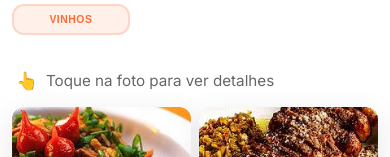
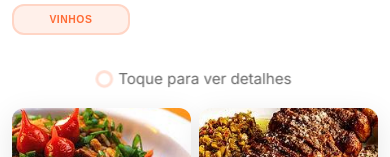
Before and after one commit to cassianoworkjs/Projeto-Don-Vittorio, a Vue app: page /menu in a window 390 px wide. Shown: the part 535-692 px from the top of the page. Built offline with nearby package versions, Linux system fonts and the light colour scheme.

Commit message:
Update Menu.vue

```diff
--- a/src/views/Menu.vue
+++ b/src/views/Menu.vue
@@ -115,9 +115,12 @@
 
             <!-- Regular Menu Items -->
             <div v-else>
-              <div class="tap-hint" aria-hidden="true">
-                <span class="tap-emoji">👆</span>
-                <span class="tap-text">Toque na foto para ver detalhes</span>
+              <!-- NEW: Indicators for mobile -->
+              <div v-if="isMobile" class="hint-label-container">
+                <span class="hint-label">
+                  <span class="hint-icon"></span>
+                  Toque para ver detalhes
+                </span>
               </div>
               <div class="menu-grid">
                 <div
@@ -128,20 +131,25 @@
                 >
                   <div class="menu-image">
                     <img :src="item.image" :alt="item.name" />
-                  <div v-if="showTapHint" class="tap-indicator" aria-hidden="true">
-                    <span class="tap-indicator__icon">👆</span>
-                  </div>
+
+
                     <div class="menu-overlay">
                       <div class="overlay-content">
                         <h3>{{ item.name }}</h3>
                         <p>{{ item.description }}</p>
-                      <span class="price">R$ {{ item.price.toFixed(2) }}</span>
+                        <span class="price"
+                          >R$ {{ item.price.toFixed(2) }}</span
+                        >
                         <div class="overlay-badges">
-                        <span v-if="item.combo" class="badge combo">Combo</span>
+                          <span v-if="item.combo" class="badge combo"
+                            >Combo</span
+                          >
                           <span v-if="item.price > 40" class="badge premium"
                             >Premium</span
                           >
-                        <span v-if="item.price <= 20" class="badge tradicional"
+                          <span
+                            v-if="item.price <= 20"
+                            class="badge tradicional"
                             >Tradicional</span
                           >
                           <span
@@ -174,9 +182,17 @@
           <div class="modal-price">R$ {{ selectedItem?.price.toFixed(2) }}</div>
           <div class="modal-badges">
             <span v-if="selectedItem?.combo" class="badge combo">Combo</span>
-            <span v-if="selectedItem?.price > 40" class="badge premium">Premium</span>
-            <span v-if="selectedItem?.price <= 20" class="badge tradicional">Tradicional</span>
-            <span v-if="selectedItem?.price > 20 && selectedItem?.price <= 40" class="badge especial">Especial</span>
+            <span v-if="selectedItem?.price > 40" class="badge premium"
+              >Premium</span
+            >
+            <span v-if="selectedItem?.price <= 20" class="badge tradicional"
+              >Tradicional</span
+            >
+            <span
+              v-if="selectedItem?.price > 20 && selectedItem?.price <= 40"
+              class="badge especial"
+              >Especial</span
+            >
           </div>
         </div>
       </div>
@@ -193,7 +209,7 @@ export default {
       activeCategory: "don-todo-dia",
       selectedItem: null,
       showItemModal: false,
-      showTapHint: true,
+      isMobile: false, // NEW: State to track if it's a mobile device
       categories: [
         {
           id: "ponto-carne",
@@ -722,7 +738,7 @@ export default {
     // Garantir que apenas uma categoria seja ativa por vez
     activeCategoryId() {
       return this.activeCategory;
-    }
+    },
   },
   methods: {
     setActiveCategory(categoryId) {
@@ -739,9 +755,6 @@ export default {
       this.$router.push(`/menu/${this.selectedLocation}`);
     },
     selectItem(item) {
-      if (this.showTapHint) {
-        this.showTapHint = false;
-      }
       this.selectedItem = item;
       this.showItemModal = true;
     },
@@ -749,6 +762,10 @@ export default {
       this.showItemModal = false;
       this.selectedItem = null;
     },
+    // NEW: Function to check if it's a mobile device
+    checkMobile() {
+      this.isMobile = window.innerWidth <= 768;
+    },
   },
   mounted() {
     if (this.$route.params.location) {
@@ -760,10 +777,12 @@ export default {
       this.activeCategory = this.$route.query.category;
     }
 
-    // Ocultar a dica automaticamente após alguns segundos (mobile)
-    setTimeout(() => {
-      this.showTapHint = false;
-    }, 4000);
+    // NEW: Check for mobile on mount and resize
+    this.checkMobile();
+    window.addEventListener("resize", this.checkMobile);
+  },
+  beforeDestroy() {
+    window.removeEventListener("resize", this.checkMobile);
   },
 };
 </script>
@@ -779,6 +798,21 @@ export default {
   to {
     opacity: 1;
     transform: translateY(0);
+  }
+}
+
+@keyframes pulse {
+  0% {
+    transform: scale(0.95);
+    opacity: 0.8;
+  }
+  50% {
+    transform: scale(1);
+    opacity: 1;
+  }
+  100% {
+    transform: scale(0.95);
+    opacity: 0.8;
   }
 }
 
@@ -1126,19 +1160,6 @@ export default {
   gap: 2rem;
 }
 
-.tap-hint {
-  display: none;
-  align-items: center;
-  gap: 0.5rem;
-  color: #666;
-  font-size: 0.95rem;
-  margin: 0 0 0.75rem 0.25rem;
-}
-
-.tap-emoji {
-  font-size: 1.1rem;
-}
-
 .menu-item {
   position: relative;
   border-radius: 20px;
@@ -1157,32 +1178,6 @@ export default {
   position: relative;
   aspect-ratio: 4/3;
   overflow: hidden;
-}
-
-.tap-indicator {
-  position: absolute;
-  bottom: 8px;
-  right: 8px;
-  background: rgba(0, 0, 0, 0.5);
-  color: #fff;
-  border-radius: 999px;
-  padding: 6px 8px;
-  display: none;
-  align-items: center;
-  justify-content: center;
-  z-index: 2;
-  animation: tapPulse 1.2s ease-in-out infinite;
-}
-
-.tap-indicator__icon {
-  font-size: 14px;
-  line-height: 1;
-}
-
-@keyframes tapPulse {
-  0% { transform: translateY(0); opacity: 0.85; }
-  50% { transform: translateY(-2px); opacity: 1; }
-  100% { transform: translateY(0); opacity: 0.85; }
 }
 
 .menu-image img {
@@ -1280,6 +1275,44 @@ export default {
   color: white;
 }
 
+/* NEW: General Hint Label for Mobile */
+.hint-label-container {
+  display: none;
+  justify-content: center;
+  margin: 0 0 1rem 0;
+  color: #666;
+}
+
+.hint-label {
+  display: flex;
+  align-items: center;
+  gap: 0.5rem;
+  font-size: 0.95rem;
+  animation: pulse 1.5s infinite;
+}
+
+.hint-icon {
+  width: 12px;
+  height: 12px;
+  border: 2px solid #ff6b35;
+  border-radius: 50%;
+  background-color: transparent;
+  animation: ripple 1.5s infinite;
+}
+
+@keyframes ripple {
+  0% {
+    transform: scale(0.1);
+    opacity: 0.5;
+  }
+  100% {
+    transform: scale(2.5);
+    opacity: 0;
+  }
+}
+
+/* removed info-indicator styles */
+
 /* Responsive Design */
 @media (max-width: 1024px) {
   .container {
@@ -1371,7 +1404,7 @@ export default {
     gap: 0.75rem;
   }
 
-  .tap-hint {
+  .hint-label-container {
     display: flex;
   }
 
@@ -1419,10 +1452,6 @@ export default {
   .menu-item:hover .menu-overlay {
     opacity: 0;
   }
-
-  .tap-indicator {
-    display: flex;
-  }
 }
 
 @media (max-width: 480px) {
@@ -1517,8 +1546,8 @@ export default {
   }
 
   .badge {
-    padding: 0.2rem 0.6rem;
-    font-size: 0.7rem;
+    padding: 0.2rem 0.5rem;
+    font-size: 0.65rem;
   }
 
   .doneness-item {
```
Lines whose indentation alone changed are shown as unchanged.
